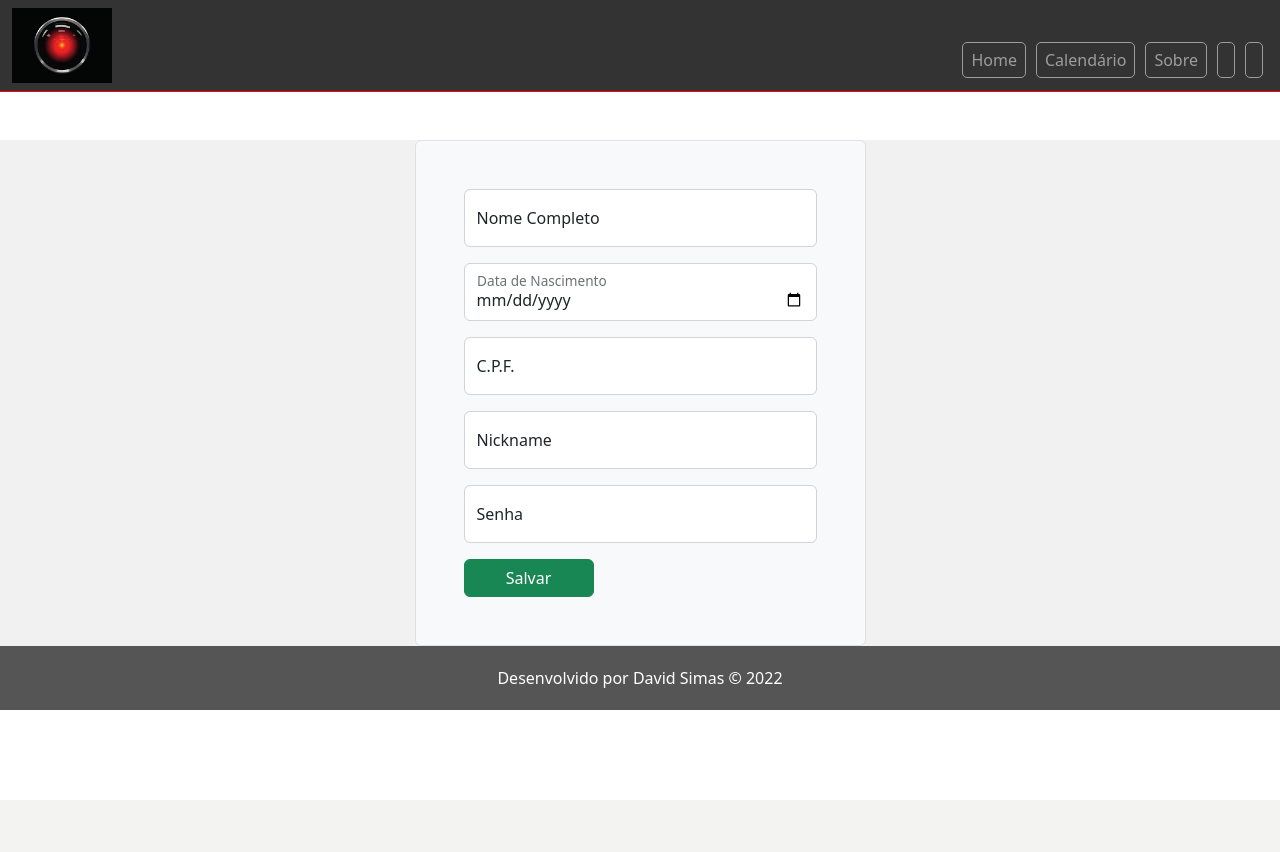
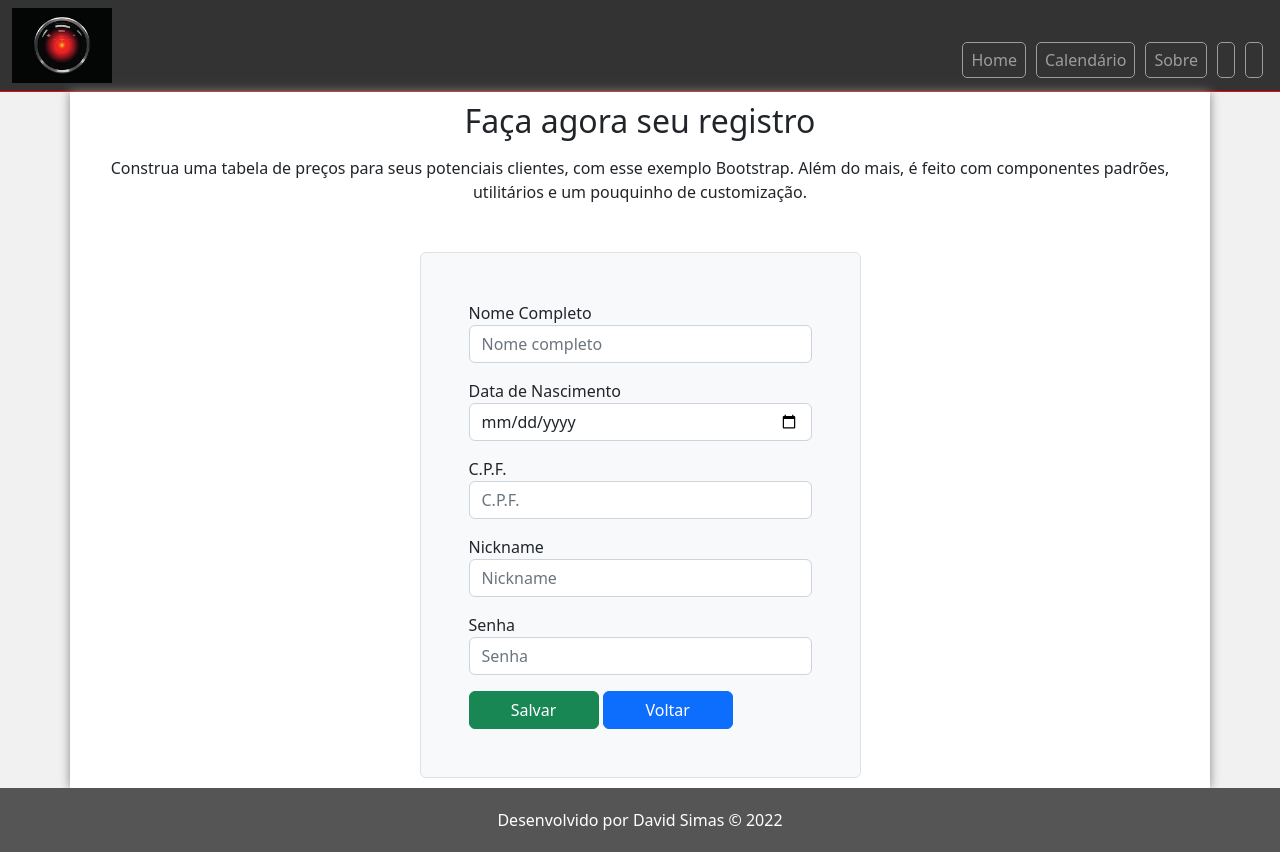
Before and after one commit to FelipeWeiss1992/Agenda, a Flask app: page /registro in a window 1280 px wide. Before the commit the page ends 800 px from the top, so only its background shows below. Run offline with Flask 2, Linux system fonts and the light colour scheme; some libraries are stand-ins or nearby versions.

Commit message:
Trabalhando no Layout registro.html

```diff
--- a/app/static/css/style.css
+++ b/app/static/css/style.css
@@ -110,11 +110,6 @@ main {
     text-shadow: 0px 0px 10px 0px #080808;
 }
 
-/* formularios */
-
-#formulario {
-    margin: 15px;
-}
 
 
 
--- a/app/templates/editar_evento.html
+++ b/app/templates/editar_evento.html
@@ -24,7 +24,7 @@
                             <label for="i_titulo">Título</label>
                             <input type="text" class="form-control" id="i_titulo" name="n_titulo" value="{{ evento.titulo }}">
                         </div>
-                        <div class="form mb-5">
+                        <div class="form mb-3">
                             <label for="i_descricao">Descrição</label>
                             <input type="text" class="form-control" id="i_descricao" name="n_descricao" value="{{ evento.descricao }}">
                         </div>
--- a/app/templates/registro.html
+++ b/app/templates/registro.html
@@ -1,32 +1,43 @@
 {% extends "index.html" %}
 {% block conteudo %}
 
+    <div class="container" id="main-area">
+
+        <div class="container" id="conteudo-titulo">
+            <div class="text-center">
+                <h2 class="mb-3">Faça agora seu registro</h2>
+                <p>Construa uma tabela de preços para seus potenciais clientes, com esse exemplo Bootstrap. Além do mais, é feito com componentes padrões, utilitários e um pouquinho de customização.</p>
+            </div>
+        </div><!-- container -->
+        <div class="container" id="conteudo-editar-evento">
         <div class="container mt-5">
             <div class="row align-items-center">
                 <div class="col-md-10 mx-auto col-lg-5">
                     <form class="p-4 p-md-5 border rounded bg-light" action="{{ url_for('cadastrar_usuario') }}" method="post">
-                    <div class="form-floating mb-3">
+                        <div class="form mb-3">
+                            <label for="i_nome">Nome Completo</label>
                             <input type="text" class="form-control" id="i_nome" name="n_nome" placeholder="Nome completo">
-                        <label for="i_nome">Nome Completo</label>
                         </div>
-                    <div class="form-floating mb-3">
+                        <div class="form mb-3">
+                            <label for="i_data_nascimento">Data de Nascimento</label>
                             <input type="date" class="form-control" id="i_data_nascimento" name="n_data_nascimento">
-                        <label for="i_data_nascimento">Data de Nascimento</label>
                         </div>
-                    <div class="form-floating mb-3">
+                        <div class="form mb-3">
+                            <label for="i_cpf">C.P.F.</label>
                             <input type="text" class="form-control" id="i_cpf" name="n_cpf" placeholder="C.P.F.">
-                        <label for="i_cpf">C.P.F.</label>
                         </div>
-                    <div class="form-floating mb-3">
+                        <div class="form mb-3">
+                            <label for="i_username">Nickname</label>
                             <input type="text" class="form-control" id="i_username" name="n_username" placeholder="Nickname">
-                        <label for="i_username">Nickname</label>
                         </div>
-                    <div class="form-floating mb-3">
+                        <div class="form mb-3">
+                            <label for="i_senha">Senha</label>
                             <input type="password" class="form-control" id="i_senha" name="n_senha" placeholder="Senha">
-                        <label for="i_senha">Senha</label>
                         </div>
-                    <button type="submit" class="btn btn-md btn-success">Salvar</button>
+                        <button type="submit" class="btn btn-success">Salvar</button>
+                        <button type="button" class="btn btn-primary" onclick = "window.location.href='/listar_eventos';">Voltar</button>
                     </form>
+                </div>
             </div>
         </div>
     </div>
```
Also changed, not shown: app/templates/evento.html (+2 -8 lines), app/templates/perfil.html (+21 -14 lines). Lines whose indentation alone changed are shown as unchanged.
